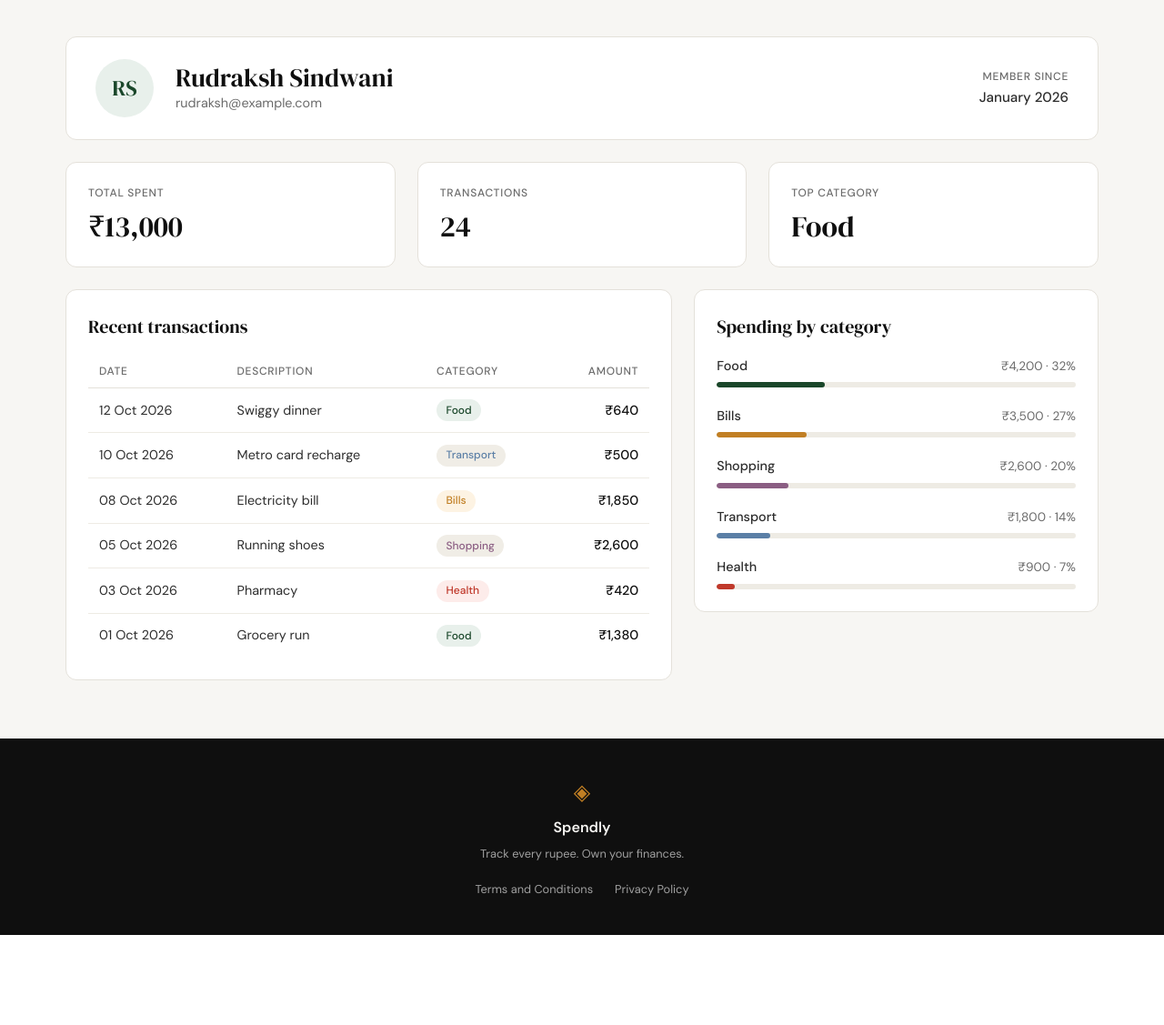
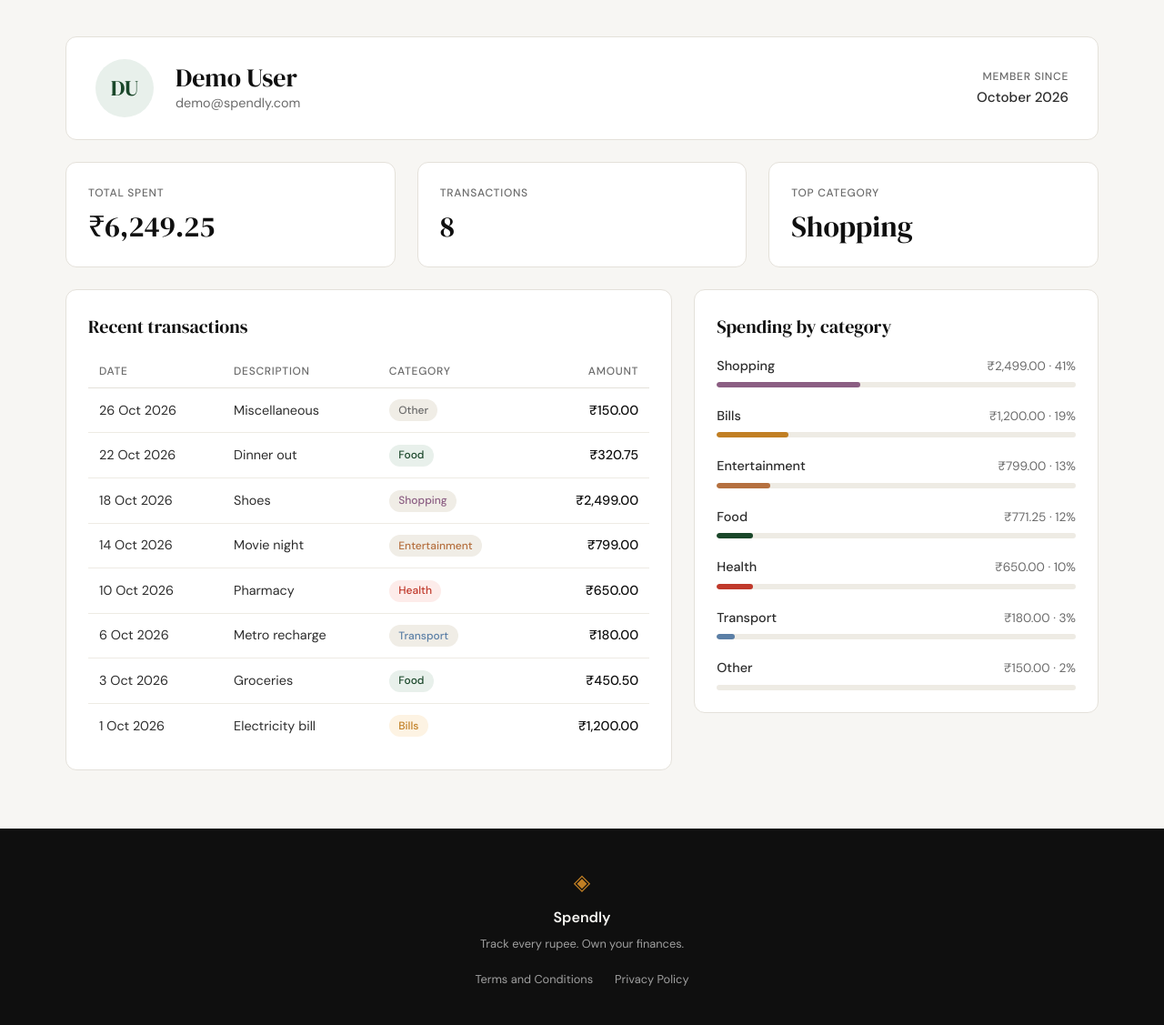
Before and after one commit to rudraksh-sindwani/spendly, a Flask app: page /profile in a window 1280 px wide. Shown: the part 61-1188 px from the top of the page at 91% size. Before the commit the page ends 1089 px from the top, so only its background shows below. Run offline with Flask 3, Linux system fonts and the light colour scheme; a user stored in the database is signed in; data comes from the database, SQL or seed files in the repository; both versions use the stored data as it was after the commit.

Commit message:
add dynamic routes to profile page

```diff
--- a/app.py
+++ b/app.py
@@ -4,6 +4,12 @@ from flask import Flask, flash, redirect, render_template, request, session, url
 from werkzeug.security import check_password_hash
 
 from database.db import create_user, get_db, get_user_by_email, init_db, seed_db
+from database.queries import (
+    get_category_breakdown,
+    get_recent_transactions,
+    get_summary_stats,
+    get_user_by_id,
+)
 
 app = Flask(__name__)
 app.secret_key = "dev-secret-key-change-in-production"
@@ -101,54 +107,39 @@ def privacy():
 
 
 # ------------------------------------------------------------------ #
-# Placeholder routes — students will implement these                  #
+# Profile and placeholder routes                                      #
 # ------------------------------------------------------------------ #
 
 @app.route("/profile")
 def profile():
-    if not session.get("user_id"):
+    user_id = session.get("user_id")
+    if not user_id:
         return redirect(url_for("login"))
 
-    user = {
-        "name": "Rudraksh Sindwani",
-        "email": "rudraksh@example.com",
-        "initials": "RS",
-        "member_since": "January 2026",
-    }
+    # ---- SECTION: user + summary stats (subagent 2) ----
+    user = get_user_by_id(user_id)
+    if user is not None:
+        words = user["name"].split()
+        user["initials"] = (
+            (words[0][0] + words[-1][0]).upper() if len(words) > 1
+            else words[0][0].upper() if words else "?"
+        )
+    stats = get_summary_stats(user_id)
+    # ---- END SECTION: user + summary stats ----
 
-    transactions = [
-        {"date": "12 Oct 2026", "description": "Swiggy dinner", "category": "Food", "amount": 640},
-        {"date": "10 Oct 2026", "description": "Metro card recharge", "category": "Transport", "amount": 500},
-        {"date": "08 Oct 2026", "description": "Electricity bill", "category": "Bills", "amount": 1850},
-        {"date": "05 Oct 2026", "description": "Running shoes", "category": "Shopping", "amount": 2600},
-        {"date": "03 Oct 2026", "description": "Pharmacy", "category": "Health", "amount": 420},
-        {"date": "01 Oct 2026", "description": "Grocery run", "category": "Food", "amount": 1380},
-    ]
+    if user is None:
+        session.clear()
+        return redirect(url_for("login"))
 
-    category_totals = [
-        ("Food", 4200),
-        ("Bills", 3500),
-        ("Shopping", 2600),
-        ("Transport", 1800),
-        ("Health", 900),
-    ]
-    grand_total = sum(total for _, total in category_totals)
-    categories = [
-        {
-            "name": name,
-            "total": total,
-            "percent": round(total / grand_total * 100),
-            # bar widths are bucketed to 5% steps so CSS classes can size them
-            "bar": round(total / grand_total * 20) * 5,
-        }
-        for name, total in category_totals
-    ]
+    # ---- SECTION: transaction history (subagent 1) ----
+    transactions = get_recent_transactions(user_id)
+    # ---- END SECTION: transaction history ----
 
-    stats = {
-        "total_spent": grand_total,
-        "transaction_count": 24,
-        "top_category": category_totals[0][0],
-    }
+    # ---- SECTION: category breakdown (subagent 3) ----
+    categories = get_category_breakdown(user_id)
+    for c in categories:
+        c["bar"] = round(c["pct"] / 5) * 5
+    # ---- END SECTION: category breakdown ----
 
     return render_template(
         "profile.html",
--- /dev/null
+++ b/database/queries.py
@@ -0,0 +1,100 @@
+from datetime import datetime
+
+from datetime import datetime
+
+from database.db import get_db
+
+
+# ---- SECTION: user + summary stats (subagent 2) ---------------------
+def get_user_by_id(user_id):
+    conn = get_db()
+    try:
+        row = conn.execute(
+            "SELECT name, email, created_at FROM users WHERE id = ?",
+            (user_id,),
+        ).fetchone()
+    finally:
+        conn.close()
+    if row is None:
+        return None
+    try:
+        member_since = datetime.strptime(
+            row["created_at"], "%Y-%m-%d %H:%M:%S"
+        ).strftime("%B %Y")
+    except (TypeError, ValueError):
+        member_since = ""
+    return {
+        "name": row["name"],
+        "email": row["email"],
+        "member_since": member_since,
+    }
+
+
+def get_summary_stats(user_id):
+    conn = get_db()
+    try:
+        totals = conn.execute(
+            "SELECT COALESCE(SUM(amount), 0) AS total, COUNT(*) AS cnt "
+            "FROM expenses WHERE user_id = ?",
+            (user_id,),
+        ).fetchone()
+        top = conn.execute(
+            "SELECT category FROM expenses WHERE user_id = ? "
+            "GROUP BY category ORDER BY SUM(amount) DESC, category ASC LIMIT 1",
+            (user_id,),
+        ).fetchone()
+    finally:
+        conn.close()
+    return {
+        "total_spent": float(totals["total"]),
+        "transaction_count": int(totals["cnt"]),
+        "top_category": top["category"] if top else "—",
+    }
+
+
+# ---- SECTION: transaction history (subagent 1) ----------------------
+def get_recent_transactions(user_id, limit=10):
+    conn = get_db()
+    try:
+        rows = conn.execute(
+            "SELECT date, description, category, amount FROM expenses "
+            "WHERE user_id = ? ORDER BY date DESC, id DESC LIMIT ?",
+            (user_id, limit),
+        ).fetchall()
+    finally:
+        conn.close()
+
+    transactions = []
+    for row in rows:
+        d = datetime.strptime(row["date"], "%Y-%m-%d")
+        transactions.append({
+            "date": f"{d.day} {d.strftime('%b %Y')}",
+            "description": row["description"] or "",
+            "category": row["category"],
+            "amount": float(row["amount"]),
+        })
+    return transactions
+
+
+# ---- SECTION: category breakdown (subagent 3) -----------------------
+def get_category_breakdown(user_id):
+    conn = get_db()
+    try:
+        rows = conn.execute(
+            "SELECT category, SUM(amount) AS total FROM expenses "
+            "WHERE user_id = ? GROUP BY category ORDER BY total DESC",
+            (user_id,),
+        ).fetchall()
+    finally:
+        conn.close()
+
+    grand = sum(r["total"] for r in rows)
+    if not rows or grand <= 0:
+        return []
+    result = [
+        {"name": r["category"], "amount": float(r["total"]),
+         "pct": int(round(r["total"] * 100 / grand))}
+        for r in rows
+    ]
+    result[0]["pct"] += 100 - sum(c["pct"] for c in result)
+    return result
--- a/static/css/profile.css
+++ b/static/css/profile.css
@@ -8,6 +8,8 @@
     --cat-shopping: #8b5e83;
     --cat-transport: #5b7fa6;
     --cat-health: var(--danger);
+    --cat-entertainment: #b5703f;
+    --cat-other: var(--ink-muted);
 }
 
 .profile-page {
@@ -193,6 +195,14 @@
 .badge--health { background: var(--danger-light); color: var(--danger); }
 .badge--shopping { color: var(--cat-shopping); }
 .badge--transport { color: var(--cat-transport); }
+.badge--entertainment { color: var(--cat-entertainment); }
+.badge--other { color: var(--cat-other); }
+
+.empty-state {
+    padding: 1rem 0;
+    color: var(--ink-muted);
+    font-size: 0.9rem;
+}
 
 /* Category breakdown */
 
@@ -237,6 +247,8 @@
 .cat-bar--shopping { background: var(--cat-shopping); }
 .cat-bar--transport { background: var(--cat-transport); }
 .cat-bar--health { background: var(--cat-health); }
+.cat-bar--entertainment { background: var(--cat-entertainment); }
+.cat-bar--other { background: var(--cat-other); }
 
 /* Bar width buckets (5% steps) */
 
--- a/templates/profile.html
+++ b/templates/profile.html
@@ -24,7 +24,7 @@
     <section class="profile-stats" aria-label="Summary">
         <div class="stat-card">
             <p class="stat-label">Total spent</p>
-            <p class="stat-value">₹{{ "{:,}".format(stats.total_spent) }}</p>
+            <p class="stat-value">₹{{ "{:,.2f}".format(stats.total_spent) }}</p>
         </div>
         <div class="stat-card">
             <p class="stat-label">Transactions</p>
@@ -55,8 +55,10 @@
                             <td class="tx-date">{{ tx.date }}</td>
                             <td>{{ tx.description }}</td>
                             <td><span class="badge badge--{{ tx.category|lower }}">{{ tx.category }}</span></td>
-                            <td class="num">₹{{ "{:,}".format(tx.amount) }}</td>
+                            <td class="num">₹{{ "{:,.2f}".format(tx.amount) }}</td>
                         </tr>
+                        {% else %}
+                        <tr><td colspan="4" class="empty-state">No transactions yet.</td></tr>
                         {% endfor %}
                     </tbody>
                 </table>
@@ -70,12 +72,14 @@
                 <li class="cat-row">
                     <div class="cat-row-head">
                         <span class="cat-name">{{ cat.name }}</span>
-                        <span class="cat-amount">₹{{ "{:,}".format(cat.total) }} · {{ cat.percent }}%</span>
+                        <span class="cat-amount">₹{{ "{:,.2f}".format(cat.amount) }} · {{ cat.pct }}%</span>
                     </div>
                     <div class="cat-track">
                         <div class="cat-bar cat-bar--{{ cat.name|lower }} w-{{ cat.bar }}"></div>
                     </div>
                 </li>
+                {% else %}
+                <li class="empty-state">No spending to show yet.</li>
                 {% endfor %}
             </ul>
         </section>
```
Also changed, not shown: tests/test_backend_connection.py (added, +122 -0 lines), .claude/specs/05-profile-backend-routes.md (added), expense_tracker.db.
